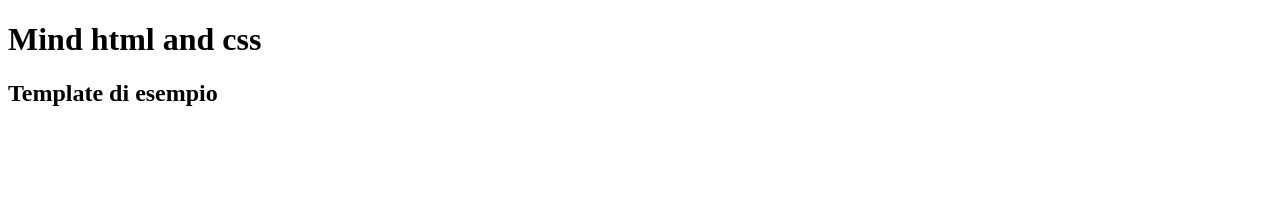
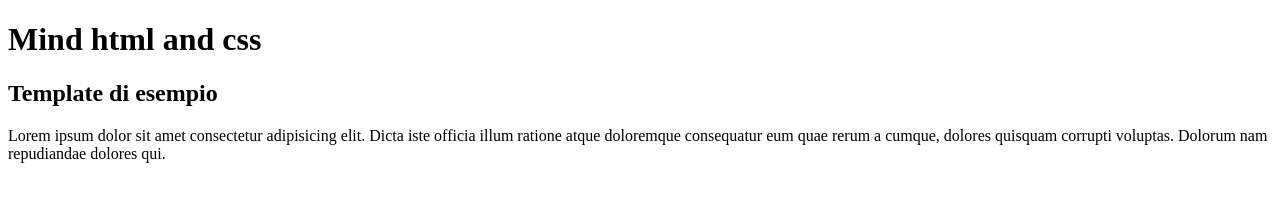
Before and after one commit to kldream/mind-template, a plain HTML site: page index.html in a window 1280 px wide. Drawn offline with Linux system fonts and the light colour scheme.

Commit message:
Inserimento Paragrafo
aggiornamento 4

```diff
--- a/index.html
+++ b/index.html
@@ -9,5 +9,6 @@
 <body>
     <h1>Mind html and css</h1>
     <h2>Template di esempio</h2>
+    <p>Lorem ipsum dolor sit amet consectetur adipisicing elit. Dicta iste officia illum ratione atque doloremque consequatur eum quae rerum a cumque, dolores quisquam corrupti voluptas. Dolorum nam repudiandae dolores qui.</p>
 </body>
 </html>
```
